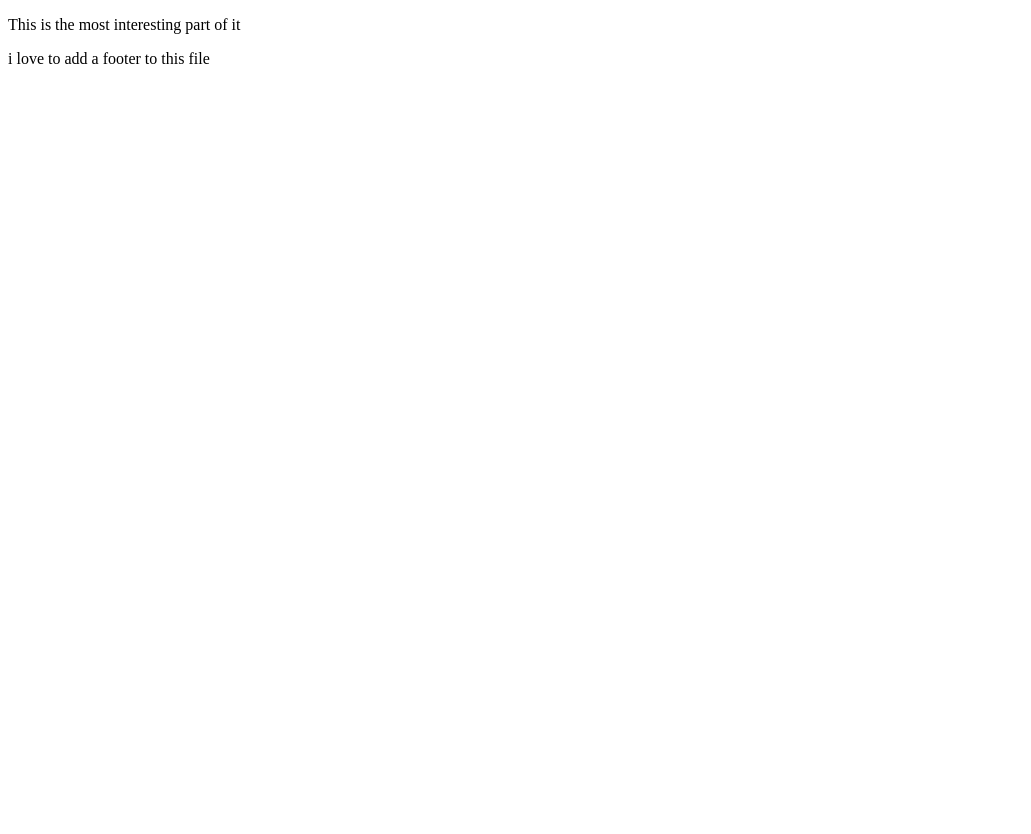
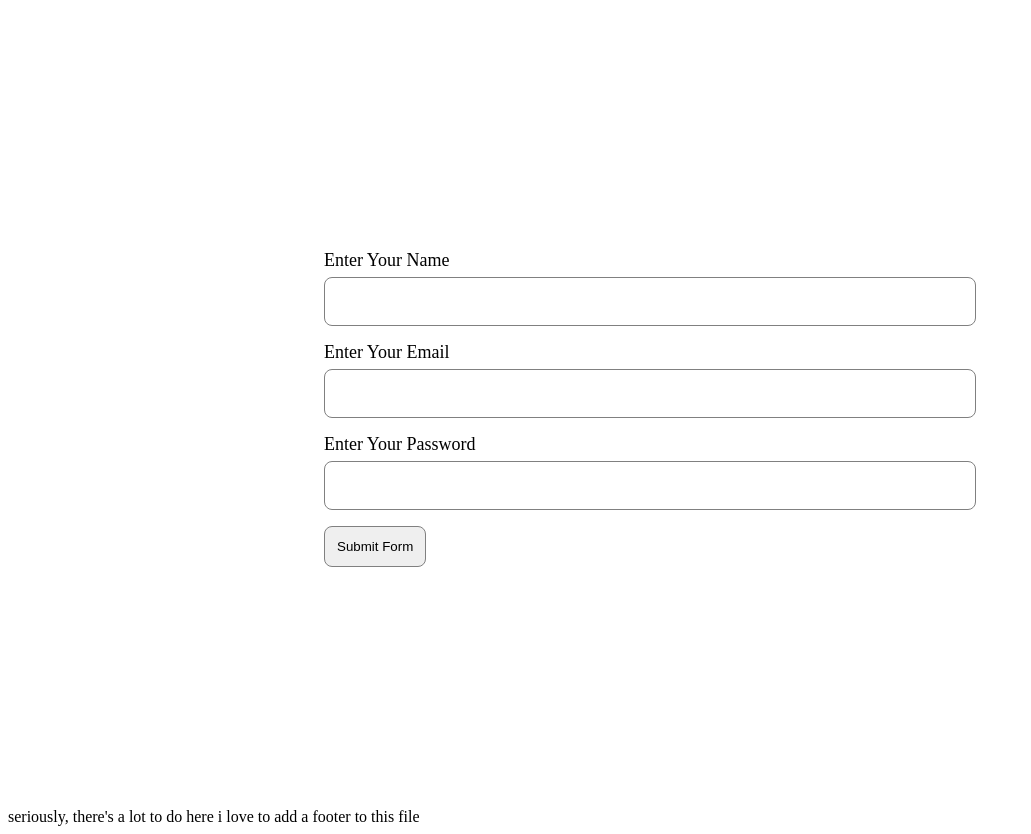
Before and after one commit to Jasin445/Everything-Gadget, a plain HTML site: page index.html in a window 1280 px wide. Shown: the whole page, without its empty margins (0-1031 px from the left). Before the commit the page ends 800 px from the top, so only its background shows below. Drawn offline with Linux system fonts and the light colour scheme.

Commit message:
committed from stash

```diff
--- a/index.html
+++ b/index.html
@@ -4,10 +4,79 @@
   <meta charset="UTF-8">
   <meta name="viewport" content="width=device-width, initial-scale=1.0">
   <title>Brancher</title>
+  <script defer src="index.js"></script>
+  <style>
+    .container{
+      height:100vh;
+      width:100%;
+      place-content: center;
+      place-items: center;
+    }
+
+    label{
+      display: block;
+      margin-bottom:6px;
+      font-size:18px;
+      text-transform: capitalize;
+    }
+
+    input{
+      width:100%;
+      padding:16px 9px;
+      border-radius:8px;
+      border:1px solid grey;
+    }
+
+    form{
+      width:50%;
+    }
+
+    .hold{
+      margin-bottom:14px;
+    }
+
+    #submitted{
+      padding:12px;
+      border-radius: 8px;
+      border:1px solid grey;
+    }
+
+    .failure{
+      color:red;
+    }
+
+    .success{
+      color:green;
+    }
+  </style>
 </head>
 <body>
-  <p>This is the most interesting part of it</p>
+  <div class="container">
+    <form action="#" id="form">
+      <div class="hold">
+        <label for="name">Enter your name</label>
+        <input id="name" name="name" type="text">
+        <p class="message"></p>
+      </div>
+      <div class="hold">
+        <label for="email">Enter your email</label>
+        <input id="email" name="email" type="text">
+        <p class="message"></p>
+      </div>
+      <div class="hold">
+        <label for="password">Enter your password</label>
+        <input id="password" name="password" type="text">
+        <p class="message"></p>
+      </div>
 
+      <button id="submitted">Submit Form</button>
+    </form>
+  </div>
+
+
+
+
+   seriously, there's a lot to do here
    i love to add a footer to this file
 </body>
 </html>
```
Also changed, not shown: footer.html (+1 -1 lines), hero.html (+4 -0 lines).
